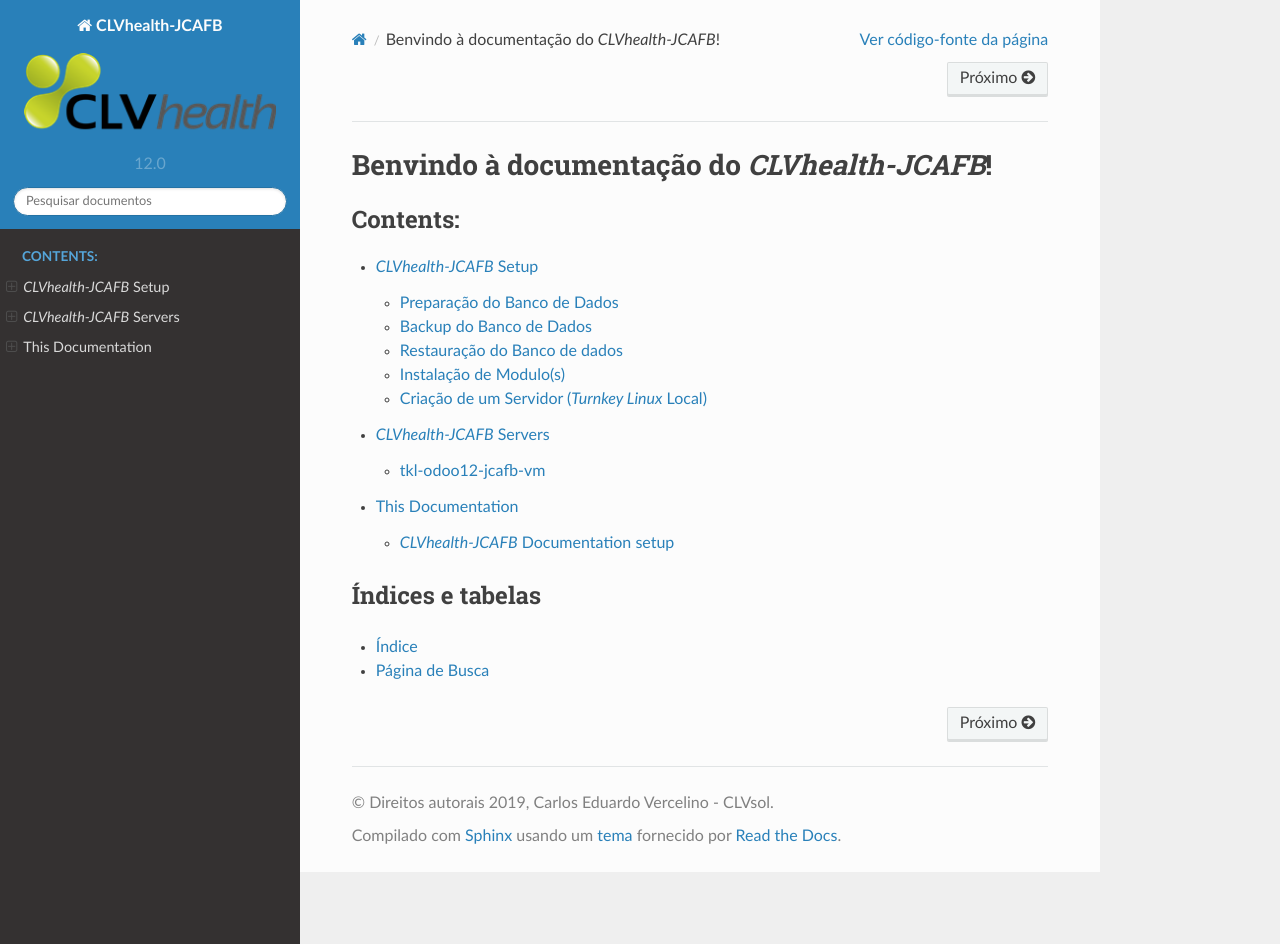
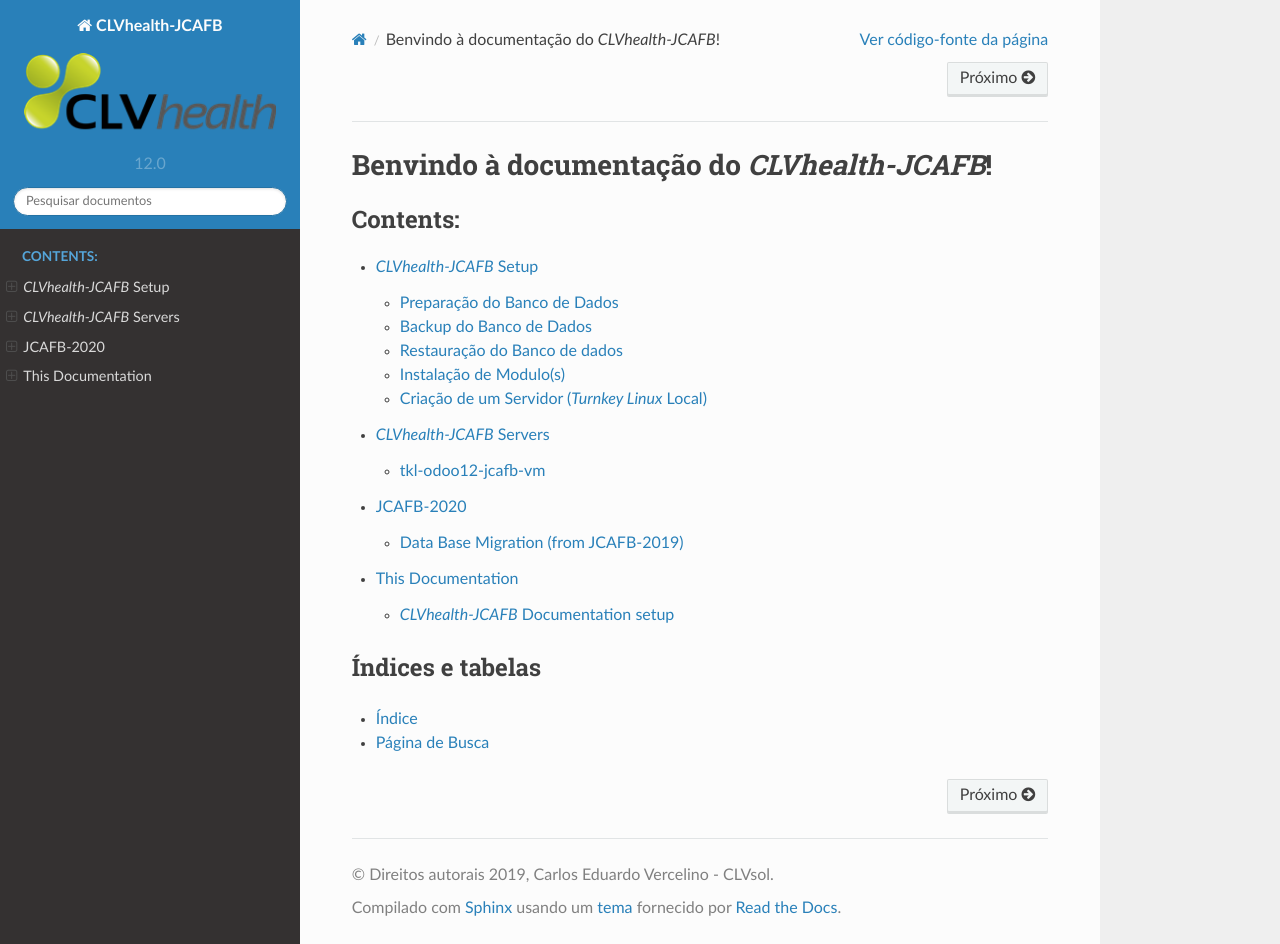
Before and after one commit to CLVsol/clvsol_clvhealth_jcafb_docs, a Sphinx documentation site: the page built from source/index.rst, in a window 1280 px wide and 944 px high. Built offline with Sphinx 7.4.7 and the Read the Docs theme 2.0.0, drawn with Linux system fonts in a browser that asks for light colours.

Commit message:
[ADD] source/jcafb_2020 (source/jcafb_2020/db_migration/diary/jcafb_diary_2019_05_14.rst)

```diff
--- a/source/index.rst
+++ b/source/index.rst
@@ -8,6 +8,7 @@
 
    setup/index
    servers/index
+   jcafb_2020/index
    this_documentation/index
 
 
--- /dev/null
+++ b/source/jcafb_2020/db_migration/diary/index.rst
@@ -0,0 +1,9 @@
+===================
+Diário (JCAFB-2020)
+===================
+
+.. toctree::
+   :maxdepth: 2
+   :caption: Contents:
+
+   jcafb_diary_2019_05_14
--- /dev/null
+++ b/source/jcafb_2020/db_migration/index.rst
@@ -0,0 +1,10 @@
+=====================================
+Data Base Migration (from JCAFB-2019)
+=====================================
+
+.. toctree::
+   :maxdepth: 2
+   :caption: Contents:
+
+   procedures/index
+   diary/index
--- /dev/null
+++ b/source/jcafb_2020/index.rst
@@ -0,0 +1,9 @@
+==========
+JCAFB-2020
+==========
+
+.. toctree::
+   :maxdepth: 2
+   :caption: Contents:
+
+   db_migration/index
```
Also changed, not shown: source/jcafb_2020/db_migration/diary/jcafb_diary_2019_05_14.rst (added, +9 -0 lines), source/jcafb_2020/db_migration/procedures/index.rst (added, +7 -0 lines).
